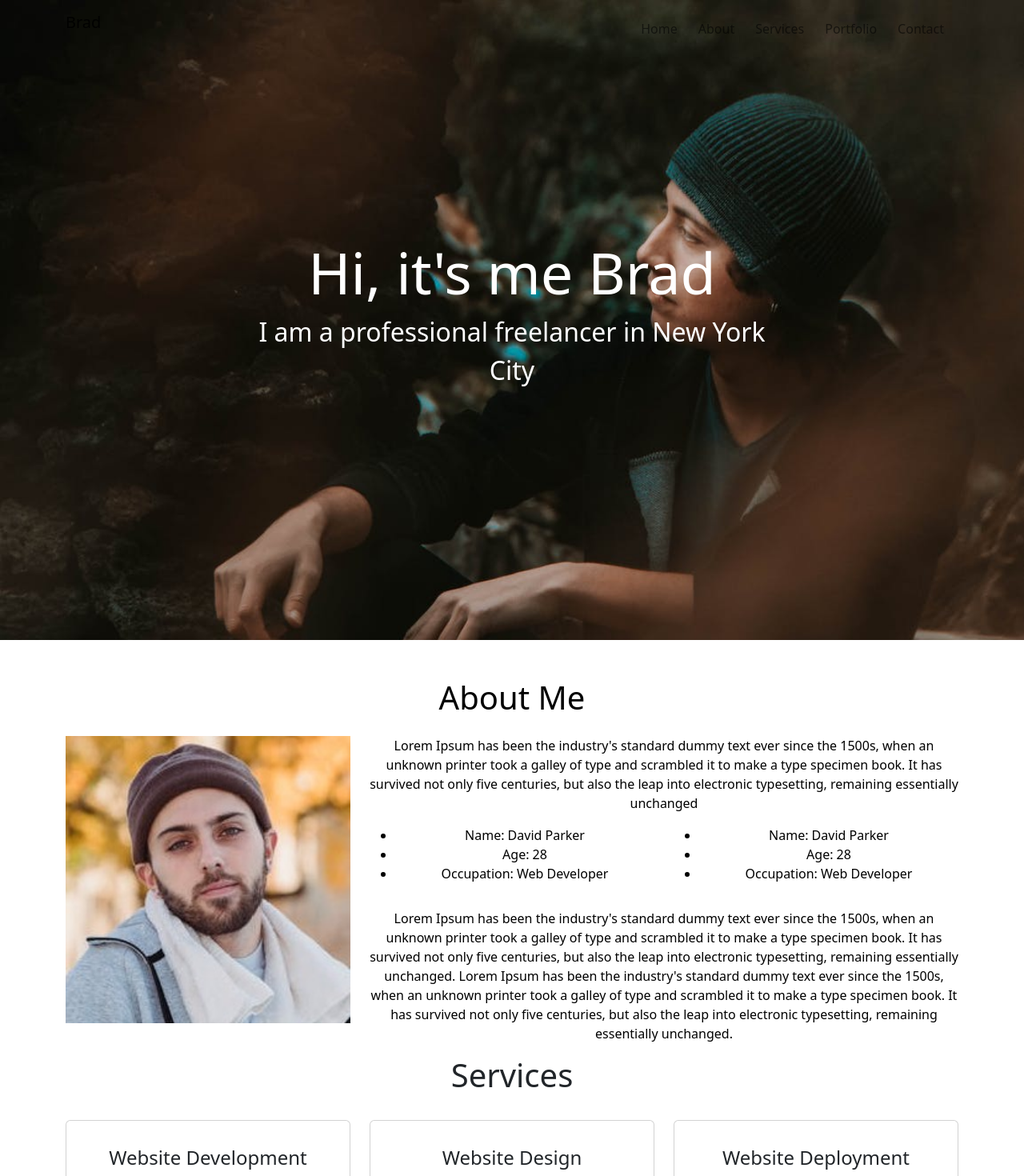
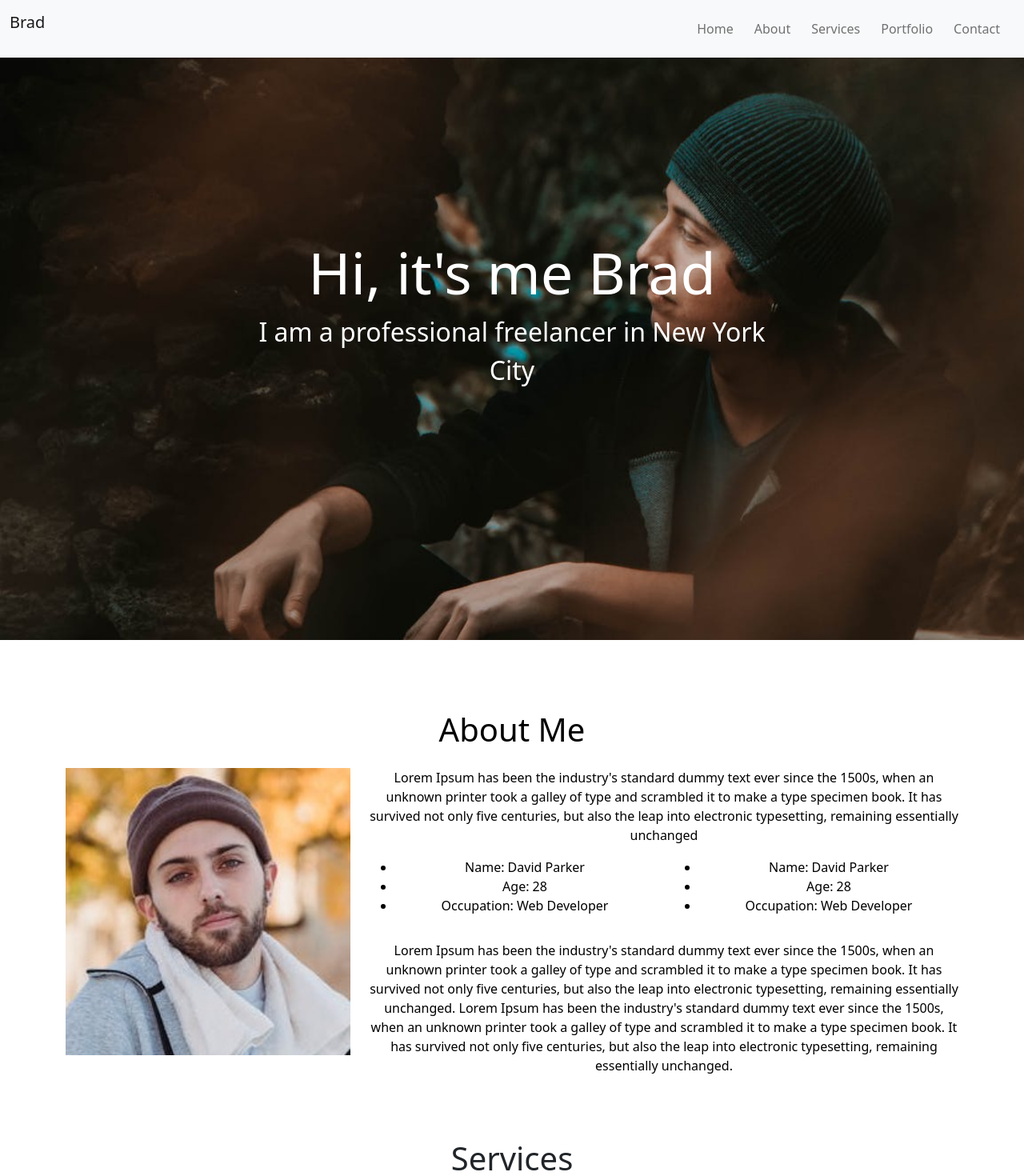
Before and after one commit to ChrisArru/react-portfolio, a React (Create React App) app: page / in a window 1280 px wide. Shown: the top 1470 px of the page at 80% size. Built offline with nearby package versions, Linux system fonts and the light colour scheme.

Commit message:
fix: navbar in mobile view fixed + margin top on all sections

```diff
--- a/src/App.css
+++ b/src/App.css
@@ -36,3 +36,7 @@
     transform: rotate(360deg);
   }
 }
+
+section {
+  margin-top: 5%;
+}
--- a/src/App.js
+++ b/src/App.js
@@ -1,4 +1,5 @@
 import "bootstrap/dist/css/bootstrap.min.css";
+import "bootstrap";
 
 import "./App.css";
 import About from "./views/About";
--- a/src/views/Header.js
+++ b/src/views/Header.js
@@ -14,8 +14,8 @@ const Header = () => {
   };
 
   return (
-    <nav class="navbar navbar-expand-lg fixed-top navbarScroll">
-      <div class="container">
+    <nav class="navbar navbar-expand-lg fixed-top navbar-light bg-light navbarScroll">
+      <div class="container-fluid">
         <p class="navbar-brand" href="#">
           Brad
         </p>
--- a/src/views/Main.module.css
+++ b/src/views/Main.module.css
@@ -4,6 +4,7 @@
   background: url("../images/heroImage.jpeg");
   background-size: cover;
   position: relative;
+  margin-top: 0px;
 }
 /* text css above hero image*/
 .hero_title {
```
